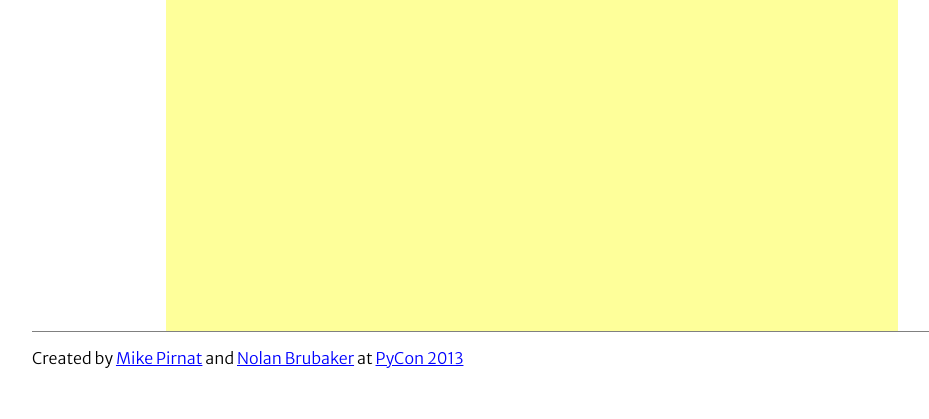
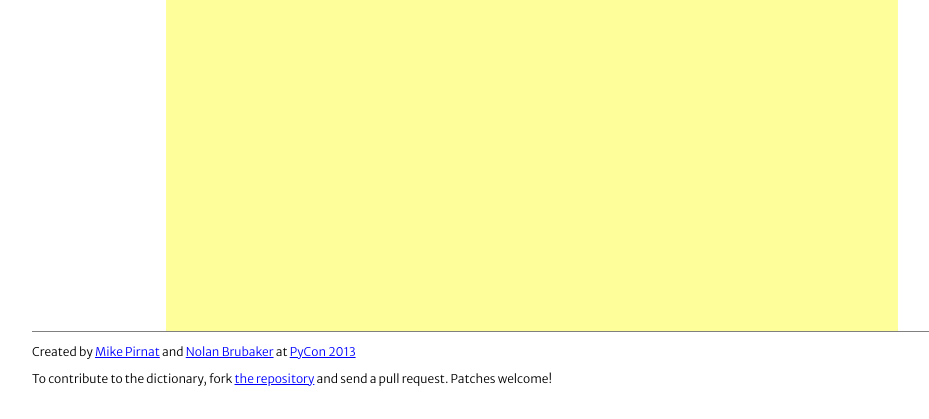
Before and after one commit to mpirnat/pythonipsum-site, a Flask app: template src/templates/index.html in a window 1280 px wide. Shown: the part 381-800 px from the top of the page, without its empty margins (108-1037 px from the left). Run offline with Flask 2, Linux system fonts and the light colour scheme; the template is opened without the code that fills it, so the values that code supplies are empty.

Commit message:
Adds link to humans.txt and fork guidance in footer

```diff
--- a/src/static/style.css
+++ b/src/static/style.css
@@ -49,4 +49,5 @@ article p:last-child {
 
 footer {
     border-top: 1px solid grey;
+    font-size: 9pt;
 }
--- a/src/templates/index.html
+++ b/src/templates/index.html
@@ -3,6 +3,7 @@
 <title>Python Ipsum</title>
 <link href="http://fonts.googleapis.com/css?family=Merriweather+Sans:700,800,400,300" rel="stylesheet" type="text/css">
 <link href="/static/style.css" rel="stylesheet" type="text/css">
+<link type="text/plain" rel="author" href="http://static/humans.txt" />
 </head>
 <body>
     <div id="page">
@@ -45,6 +46,10 @@
             <p>Created by <a href="http://mike.pirnat.com">Mike Pirnat</a>
             and <a href="https://twitter.com/palendae">Nolan Brubaker</a>
             at <a href="http://us.pycon.org/2013">PyCon 2013</a></p>
+
+            <p>To contribute to the dictionary, fork
+            <a href="https://github.com/mpirnat/pythonipsum">the repository</a>
+            and send a pull request. Patches welcome!</p>
         </footer>
     </div>
 </body>
```
